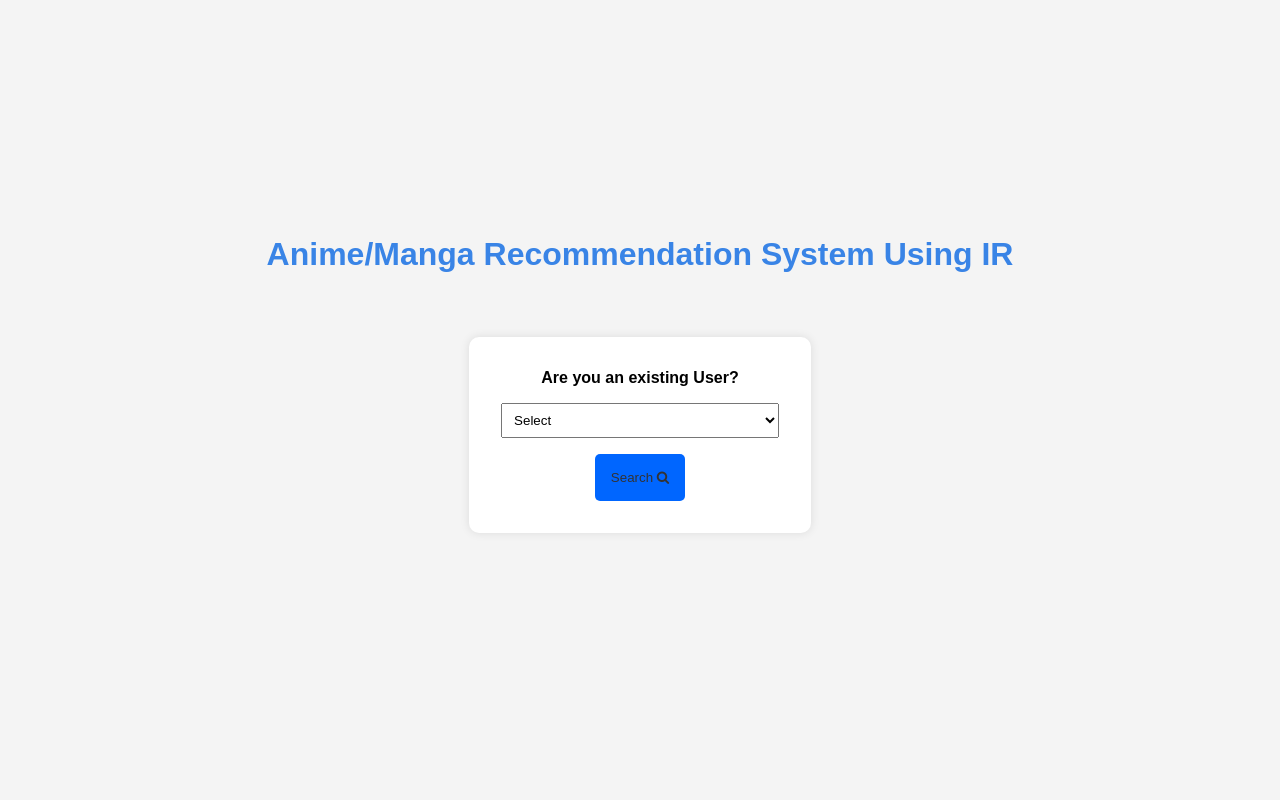
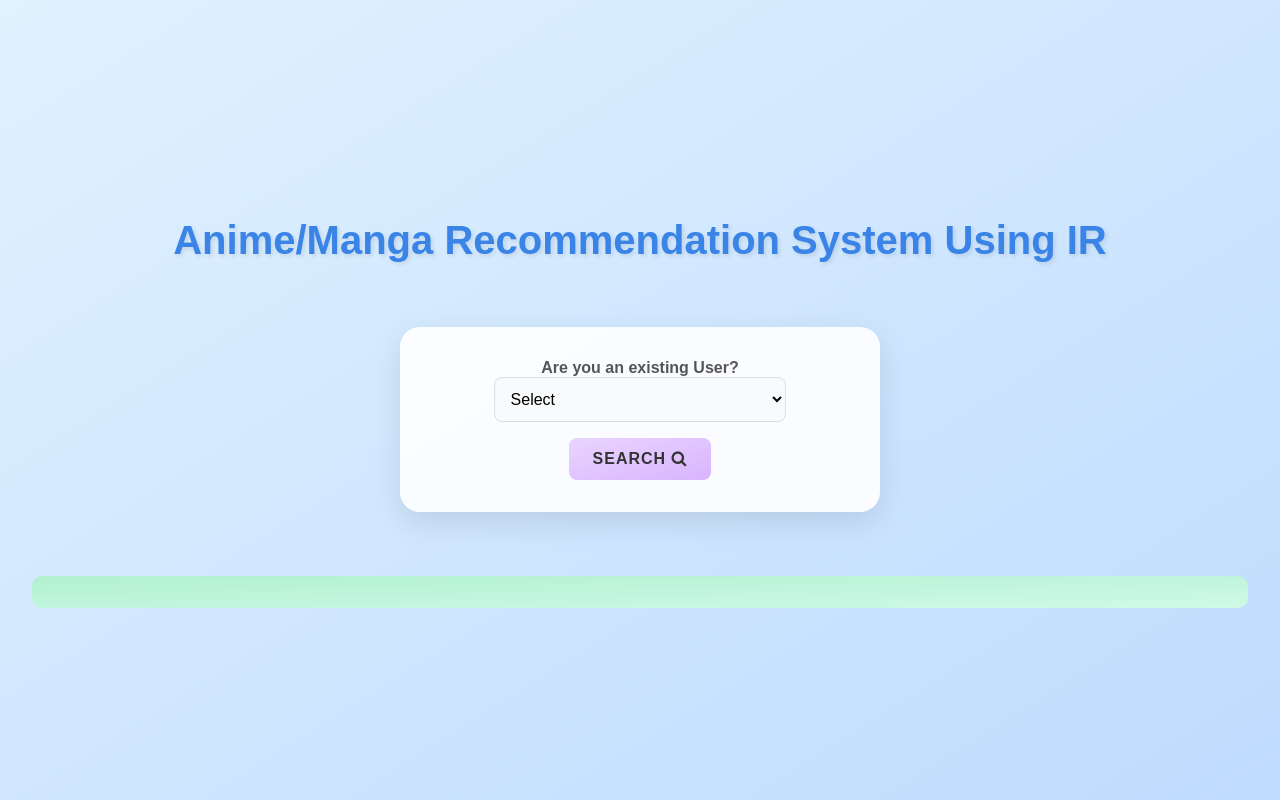
Before and after one commit to ReyKan-KP/Anime-Manga-Recommendation-System-Using-IR, a Flask app: page / in a window 1280 px wide. Run offline with Flask 3, Linux system fonts and the light colour scheme; parts of the project's set-up code (start-up, migrations or seed data) failed here and were passed over.

Commit message:
Update index.html

```diff
--- a/templates/index.html
+++ b/templates/index.html
@@ -6,7 +6,18 @@
   <meta name="viewport" content="width=device-width, initial-scale=1.0" />
   <title>Anime/Manga Recommendation System</title>
   <link rel="stylesheet" href="https://cdnjs.cloudflare.com/ajax/libs/font-awesome/4.7.0/css/font-awesome.min.css" />
-  <style>
+<style>
+    :root {
+      --primary-gradient: linear-gradient(to bottom right, #e0f2fe, #bfdbfe);
+      --secondary-gradient: linear-gradient(to bottom right, #e9d5ff, #d8b4fe);
+      --accent-gradient: linear-gradient(to bottom right, #fef3c7, #fde68a);
+      --success-gradient: linear-gradient(to bottom right, #b1f1d0, #cffae6);
+    }
+
+    * {
+      box-sizing: border-box;
+      transition: all 0.3s ease;
+    }
     .hidden {
       display: none;
     }
@@ -14,98 +25,138 @@
     #loadingIcon {
       display: none;
     }
-
     body {
-      font-family: "Arial", sans-serif;
-      background-color: #f4f4f4;
-      margin: 0;
-      padding: 0;
+      font-family: 'Arial', sans-serif;
+      background: var(--primary-gradient);
+      min-height: 100vh;
       display: flex;
       flex-direction: column;
       align-items: center;
       justify-content: center;
-      min-height: 100vh;
+      padding: 2rem;
+      color: #333;
+      margin: 0;
     }
 
     .container {
       max-width: 30rem;
-      margin: 2rem;
+      width: 100%;
+      margin: 2rem auto;
       padding: 2rem;
-      background-color: #fff;
-      box-shadow: 0 0 10px rgba(0, 0, 0, 0.1);
-      border-radius: 10px;
+      background-color: rgba(255, 255, 255, 0.9);
+      box-shadow: 0 10px 30px rgba(0, 0, 0, 0.1);
+      border-radius: 20px;
       text-align: center;
+      animation: fadeIn 0.5s ease-out;
     }
 
-    form {
-      display: flex;
-      flex-direction: column;
-      max-width: 100%;
-      align-items: center;
-    }
-
-    label {
-      margin-bottom: 0.5rem;
-      margin-top: 0.5rem;
-      font-weight: bold;
-    }
-
-    input,
-    option,
-    select {
-      padding: 0.5rem;
-      margin-bottom: 1rem;
-      margin-top: 1rem;
-      width: 100%;
-      box-sizing: border-box;
-    }
-
-    button {
-      padding: 1rem;
-      background-color: #0066ff;
-      color: #333;
-      border: none;
-      cursor: pointer;
-      width: 20vw;
-      border-radius: 5px;
-      transition: background-color 0.3s ease;
-      width: auto;
-    }
-
-    button:hover {
-      background-color: rgba(23, 45, 141, 0.521);
+    @keyframes fadeIn {
+      from { opacity: 0; transform: translateY(20px); }
+      to { opacity: 1; transform: translateY(0); }
     }
 
     h1 {
       color: #3984e6;
       text-align: center;
       margin-bottom: 2rem;
+      font-size: 2.5rem;
+      text-shadow: 2px 2px 4px rgba(0, 0, 0, 0.1);
+    }
+
+    form {
+      display: flex;
+      flex-direction: column;
+      align-items: center;
+    }
+
+    label {
+      margin-bottom: 0.5rem;
+      font-weight: bold;
+      color: #555;
+    }
+
+    input,
+    select {
+      padding: 0.75rem;
+      margin-bottom: 1rem;
+      width: 100%;
+      border: 1px solid #ddd;
+      border-radius: 8px;
+      font-size: 1rem;
+      background-color: #f8fafc;
+    }
+
+    input:focus,
+    select:focus {
+      outline: none;
+      box-shadow: 0 0 0 2px rgba(59, 130, 246, 0.5);
+    }
+
+    button {
+      padding: 0.75rem 1.5rem;
+      background: var(--secondary-gradient);
+      color: #333;
+      border: none;
+      cursor: pointer;
+      border-radius: 8px;
+      font-size: 1rem;
+      font-weight: bold;
+      text-transform: uppercase;
+      letter-spacing: 1px;
+      transition: transform 0.2s ease, box-shadow 0.2s ease;
+    }
+
+    button:hover {
+      transform: translateY(-2px);
+      box-shadow: 0 4px 6px rgba(0, 0, 0, 0.1);
+    }
+
+    button:active {
+      transform: translateY(0);
+      box-shadow: none;
+    }
+
+    .hidden {
+      display: none;
+      opacity: 0;
+      transform: translateY(10px);
+      transition: opacity 0.3s ease, transform 0.3s ease;
+    }
+
+    .visible {
+      display: block;
+      opacity: 1;
+      transform: translateY(0);
     }
 
     #result-container {
-      margin-top: 1.25rem;
-      max-width: 100%;
+      margin-top: 2rem;
+      width: 100%;
       overflow-x: auto;
+      background: var(--success-gradient);
+      padding: 1rem;
+      border-radius: 10px;
     }
 
     table {
       width: 100%;
-      border-collapse: collapse;
-      margin-top: 1.25rem;
-      height: 60vh;
-      overflow-x: auto;
-      overflow-y: auto;
+      border-collapse: separate;
+      border-spacing: 0 0.5rem;
     }
 
-    th,
-    td {
-      border: 1px solid #ddd;
-      padding: 0.5rem;
+    th, td {
+      padding: 1rem;
       text-align: left;
+      background-color: rgba(255, 255, 255, 0.8);
     }
 
     th {
-      background-color: #f2f2f2;
+      font-weight: bold;
+      background-color: rgba(59, 130, 246, 0.1);
+    }
+
+    tr:hover td {
+      background-color: rgba(255, 255, 255, 1);
     }
 
     .loader {
@@ -164,8 +215,7 @@
       right: -8px;
       box-shadow: 0 0 20px 5px #0066ff;
     }
-
-    @keyframes animateC {
+@keyframes animateC {
       0% {
         transform: rotate(0deg);
       }
@@ -185,12 +235,24 @@
       }
     }
 
+    @keyframes spin {
+      to { transform: rotate(360deg); }
+    }
+
     sup {
       font-size: 0.8em;
       vertical-align: super;
       color: #999;
     }
 
+    #feedbackInfo {
+      background: var(--success-gradient);
+      color: #333;
+      padding: 1rem;
+      border-radius: 8px;
+      margin-top: 1rem;
+      font-weight: bold;
+    }
     .green {
       color: green;
     }
@@ -199,6 +261,7 @@
       color: red;
     }
   </style>
+
 </head>
 
 <body>
@@ -364,7 +427,7 @@
         console.log(userInput1);
 
         axios
-          .post("https://recommendationsystem-production.up.railway.app/process_user_input", userInput1)
+          .post("http://127.0.0.1:5000/process_user_input", userInput1)
           .then(function(response) {
             console.log(response.data);
             document.getElementById("result-container").innerHTML =
```
